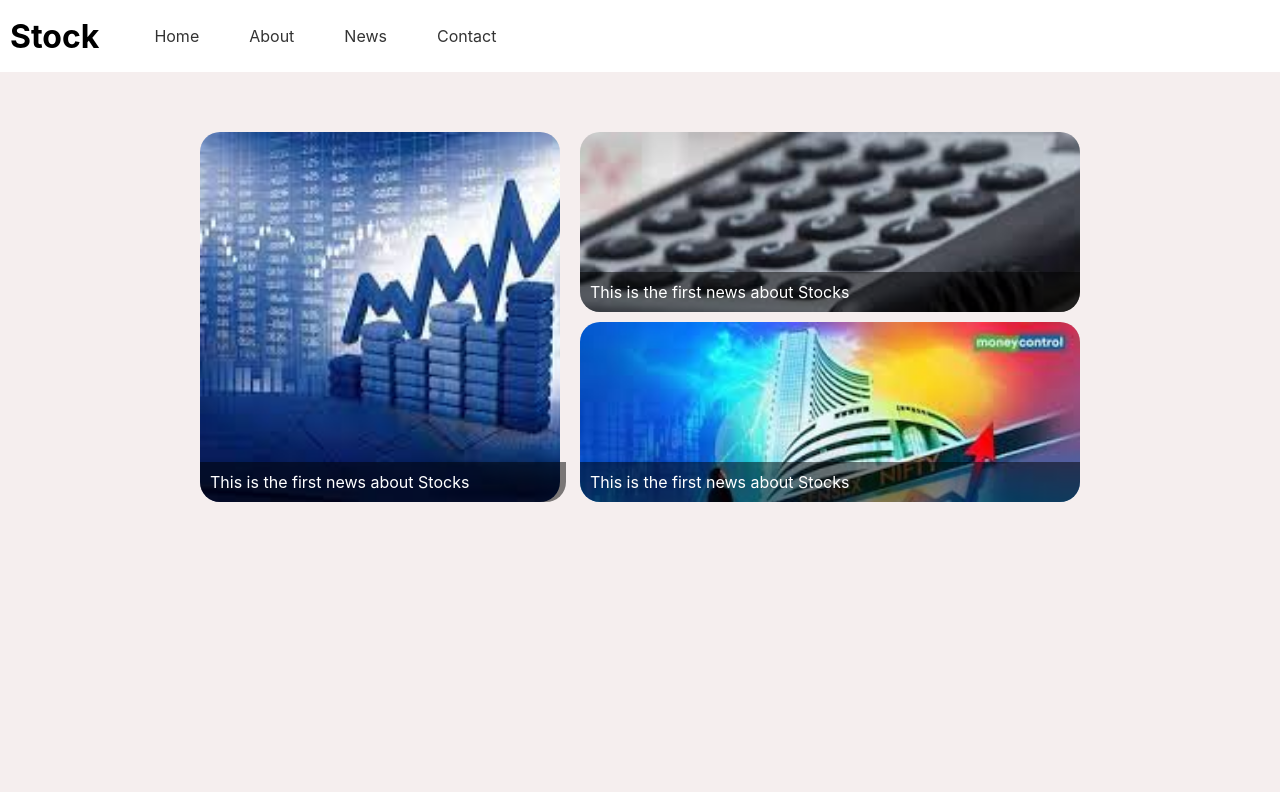
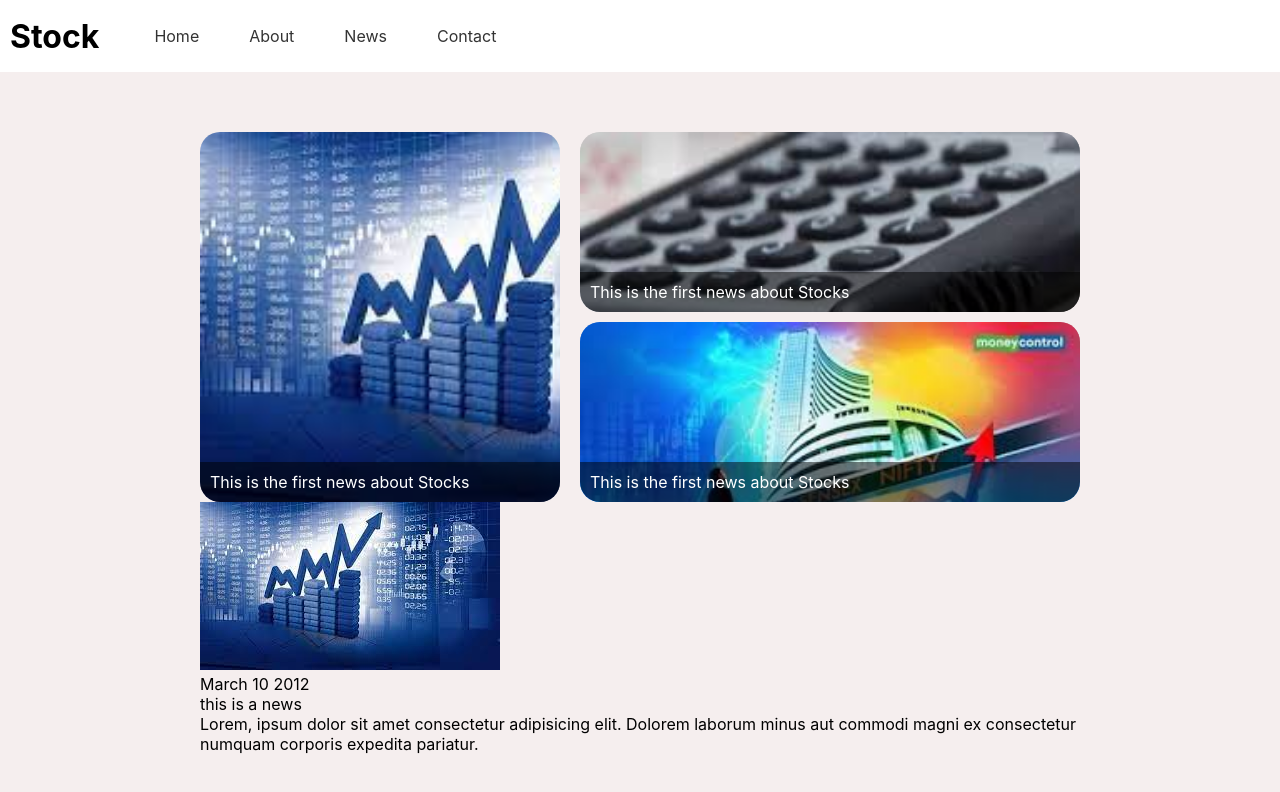
Before and after one commit to vighneshadelkar/stock-predictor-frontend, a React (Create React App) app: page /news in a window 1280 px wide. Shown: the top 792 px of the page. Built offline with nearby package versions, Linux system fonts and the light colour scheme.

Commit message:
created news cards

```diff
--- a/src/Pages/News.jsx
+++ b/src/Pages/News.jsx
@@ -3,6 +3,7 @@ import '../styles/News.css'
 import Img1 from '../assets/news-1.jpeg'
 import Img2 from '../assets/news-2.jpeg'
 import Img3 from '../assets/news-3.jpeg'
+import NewsCard from '../components/NewsCard'
 
 function News() {
   return (
@@ -21,6 +22,10 @@ function News() {
           </div>
         </div>
       </div>
+      <div className="news-cards-grid">
+        <NewsCard img={Img1} headline="this is a news" date="March 10 2012" cont="Lorem, ipsum dolor sit amet consectetur adipisicing elit. Dolorem laborum minus aut commodi magni ex consectetur numquam corporis expedita pariatur."/>
+
+      </div>
     </div>
   )
 }
--- /dev/null
+++ b/src/components/NewsCard.jsx
@@ -0,0 +1,19 @@
+import React from 'react'
+import '../styles/NewsCard.css'
+
+function NewsCard(props) {
+     return (
+          <div className="news-card">
+               <div className="news-img">
+                    <img src={props.img} alt="news-img" />
+               </div>
+               <div className="news-date">
+                    {props.date}
+               </div>
+               <div className="news-headline">{props.headline}</div>
+               <div className="news-cont">{props.cont}</div>
+          </div>
+     )
+}
+
+export default NewsCard
--- a/src/styles/News.css
+++ b/src/styles/News.css
@@ -19,6 +19,7 @@
   background-repeat: no-repeat;
   background-size: cover;
   border-radius: 20px;
+  overflow: hidden;
 }
 
 .right-news-1 {
@@ -30,6 +31,7 @@
      margin-bottom: 10px;
      width: 500px;
      border-radius: 20px;
+     overflow: hidden;
 }
 
 .right-news-2 {
@@ -41,8 +43,21 @@
      height: 180px;
      width: 500px;
      background-size: cover;
+     overflow: hidden;
 }
-
+.right-news-1:before,
+.right-news-2:before {
+  content: '';
+  position: absolute;
+  top: 0;
+  left: 0;
+  width: 100%;
+  height: 100%;
+  background-image: inherit;
+  background-size: cover;
+  z-index: -1;
+  filter: blur(10px); /* Adjust the blur amount as needed */
+}
 .news-text-l,
 .news-text-r {
   position: absolute;
@@ -55,6 +70,3 @@
   border-bottom-left-radius: 20px;
   border-bottom-right-radius: 20px;
 }
-.newsContainer img{
-     filter: blur(6px)
-}
```
Also changed, not shown: src/styles/NewsCard.css (added).
